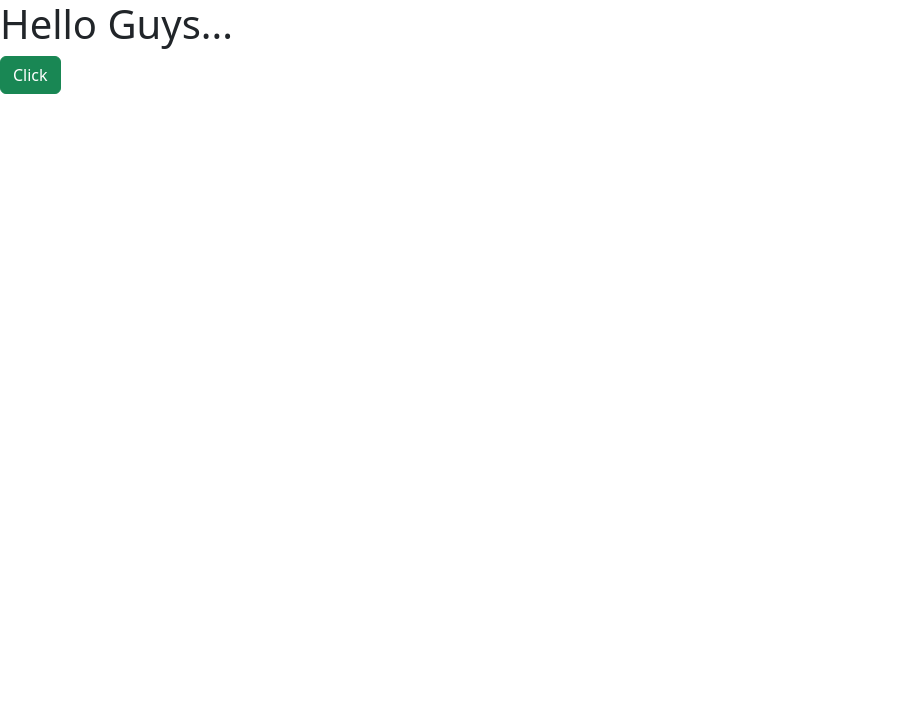
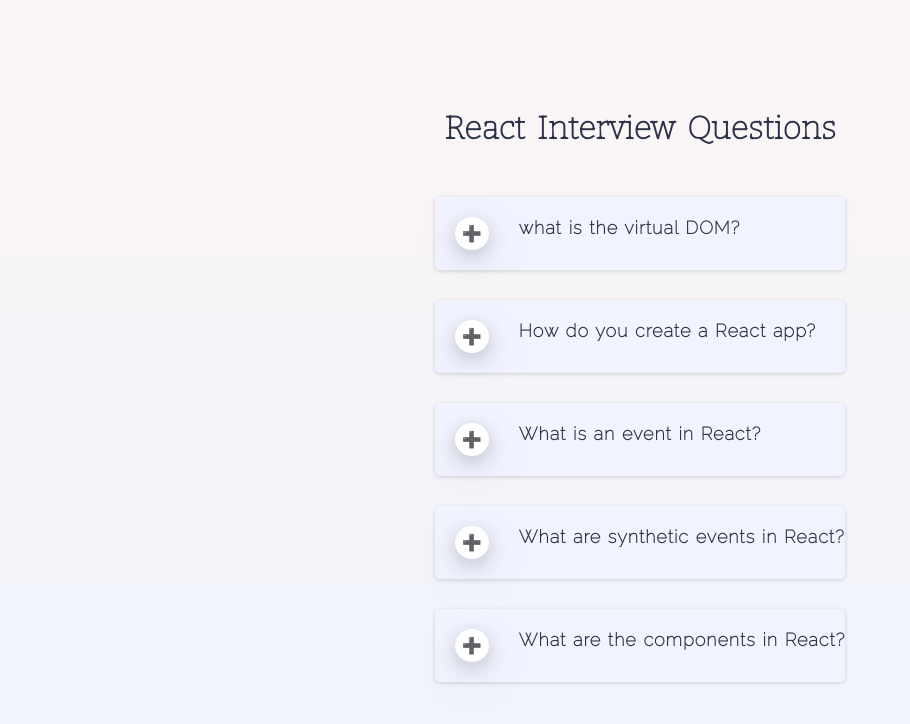
Before and after one commit to Mangi-Lal/React, a React (Create React App) app in the folder react_v1/: page / in a window 1280 px wide. Shown: the top 724 px of the page, without its empty margins (0-910 px from the left). Built offline with nearby package versions, Linux system fonts and the light colour scheme.

Commit message:
Accordion project using ReactJS

```diff
--- /dev/null
+++ b/react_v1/src/Accordion/Accordion.css
@@ -0,0 +1,83 @@
+@import url('https://fonts.googleapis.com/css2?family=Bitter:wght@100&family=Josefin+Sans:wght@100&family=Raleway:wght@100&family=Roboto:wght@100&display=swap');
+* {
+    margin: 0;
+    padding: 0;
+    box-sizing: border-box;
+  }
+
+  body {
+    width: 100%;
+    height: 100vh;
+    background-color: rgb(116, 163, 204);
+    display: flex;
+    justify-content: center;
+    align-items: center;
+    background-image: linear-gradient(#fcf5f5, #eff4fd);
+  }
+
+  .main-div {
+    width: 50vw;
+    padding: 50px;
+    background-color: rgb(255, 255, 255);
+    border-radius: 10px;
+    box-shadow: rgba(17, 17, 26, 0.05) 0px 1px 0px,
+      rgba(17, 17, 26, 0.1) 0px 8px 8px;
+  }
+
+  h1 {
+    text-align: center;
+    font-family: "Bitter", serif;
+    text-transform: capitalize;
+    font-size: 32px;
+    letter-spacing: 5;
+    word-spacing: 5px;
+    margin-bottom: 50px;
+    color: #2c3148;
+  }
+
+  .main-heading {
+    display: flex;
+    margin-top: 30px;
+    margin-bottom: 10px;
+    padding: 20px 0 20px 20px;
+    background: #f1f4ff;
+    border-radius: 5px;
+    box-shadow: rgba(0, 0, 0, 0.16) 0 1px 4px;
+  }
+
+  .main-heading h3 {
+    margin-left: 30px;
+    font-family: "Mate SC", serif;
+    color: #303243;
+    font-family: "Raleway", sans-serif;
+    word-spacing: 1px;
+    letter-spacing: 1px;
+    font-weight: 600;
+    font-size: 18px;
+  }
+  .main-heading p {
+    cursor: pointer;
+    border-radius: 50%;
+    box-shadow: rgba(17, 17, 26, 0.1) 0px 4px 16px,
+      rgba(17, 17, 26, 0.1) 0px 8px 24px, rgba(17, 17, 26, 0.1) 0px 16px 56px;
+    background: #fff;
+    padding: 7px;
+  }
+  .answers {
+    padding: 30px 20px 40px 20px;
+    width: 500px;
+    font-family: "Raleway", sans-serif;
+    font-size: 15px;
+    word-spacing: 2px;
+    font-weight: 700;
+    line-height: 1.7;
+    background: #fcf5f5;
+    color: rgb(40, 37, 53);
+  }
+  @media(max-width : 850px){
+
+    .main-div {
+        width: 85vw;
+    }
+
+}
--- /dev/null
+++ b/react_v1/src/Accordion/Accordion.jsx
@@ -0,0 +1,23 @@
+import React, { useState } from "react";
+import './Accordion.css';
+import {question} from './Api';
+import Myaccordion from "./Myaccordion";
+
+const Accordion = () =>{
+    const [data, setData] = useState(question);
+    return (
+        <>
+            <section className="main_div">
+                <h1>React Interview Questions</h1>
+            {
+                data.map((currEle) =>{
+                    const {id} = currEle;
+                    return <Myaccordion key = {id} {...currEle}/>;
+                })
+            }
+            </section>
+        </>
+    );
+}
+
+export default Accordion;
--- /dev/null
+++ b/react_v1/src/Accordion/Api.jsx
@@ -0,0 +1,27 @@
+export const question = [
+    {
+        id: 1,
+        question: 'what is the virtual DOM?',
+        answer: 'DOM stands for Document Object Model. The CK)N represents an HTML document with a Logical tree structure',
+    },
+    {
+        id: 2,
+        question: 'How do you create a React app?',
+        answer: ' Install the create-react-app package using the command prompt or terminal',
+    },
+    {
+        id: 3,
+        question: 'What is an event in React?',
+        answer: 'An event is an action that a user or system may trigger, such as pressing a key, a mouse click, etc. ',
+    },
+    {
+        id: 4,
+        question: 'What are synthetic events in React?',
+        answer: 'Synthetic events combine the response of different browser`s native events into one API',
+    },
+    {
+        id: 5,
+        question: 'What are the components in React?',
+        answer: 'Components are the building blocks of any react application',
+    }
+]
--- /dev/null
+++ b/react_v1/src/Accordion/Myaccordion.jsx
@@ -0,0 +1,17 @@
+import React, { useState } from "react";
+
+const Myaccordion = ({question,answer}) =>{
+    const [show,setShow] = useState(false);
+
+    return (
+        <>
+        <div className="main-heading">
+            <p onClick={()=> setShow(!show)}>{show?'➖':'➕'}</p>
+            <h3>{question}</h3>
+        </div>
+        {show && <p className="answers">{answer}</p>}
+        </>
+    );
+}
+
+export default Myaccordion;
--- a/react_v1/src/BootStrap.jsx
+++ b/react_v1/src/BootStrap.jsx
@@ -1,3 +1,4 @@
+//BootStrap.jsx
 import React from "react";
 import '../node_modules/bootstrap/dist/css/bootstrap.min.css';
 
--- a/react_v1/src/index.js
+++ b/react_v1/src/index.js
@@ -1,9 +1,10 @@
 //index.js
 import React from "react";
 import ReactDOM from "react-dom";
-// import './index.css';
-import BootStrap from "./BootStrap";
+import Accordion from "./Accordion/Accordion";
+
+
 
 ReactDOM.render(
-  <BootStrap/>,document.getElementById('root')
+  <Accordion/>,document.getElementById('root')
 );
```
